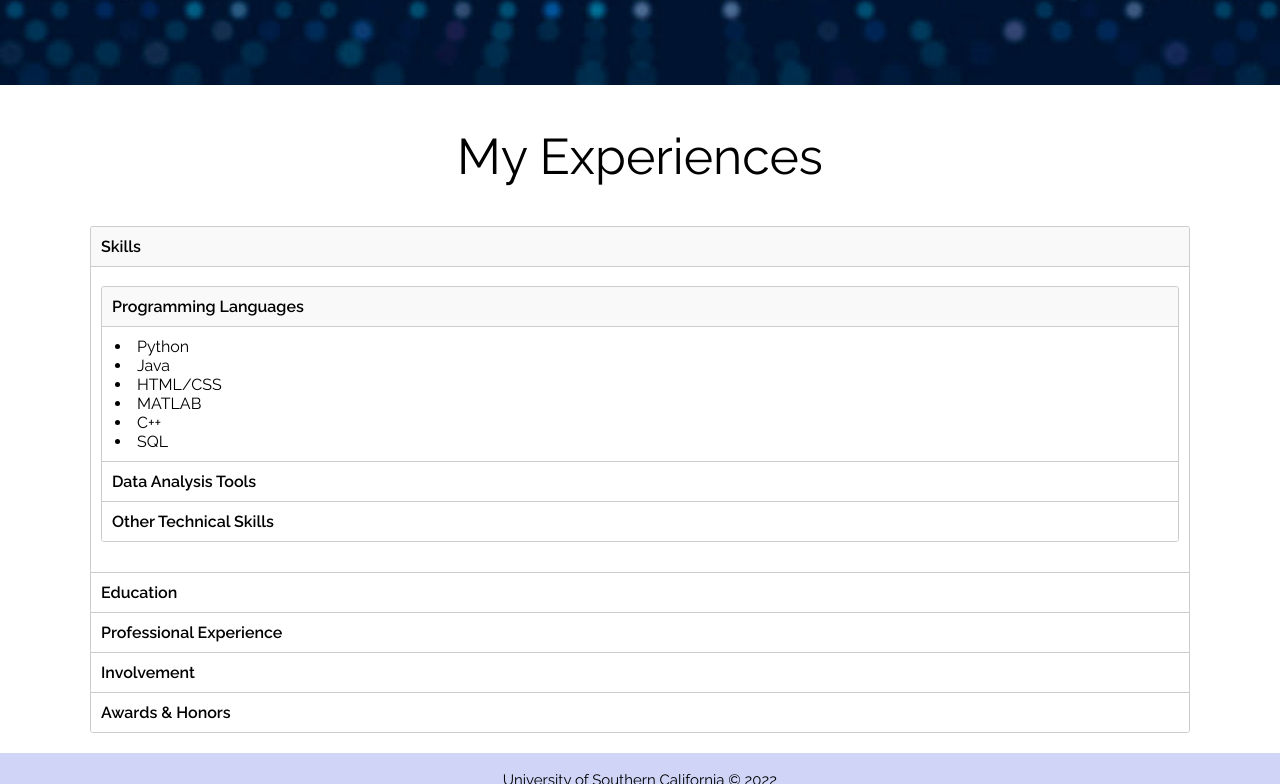
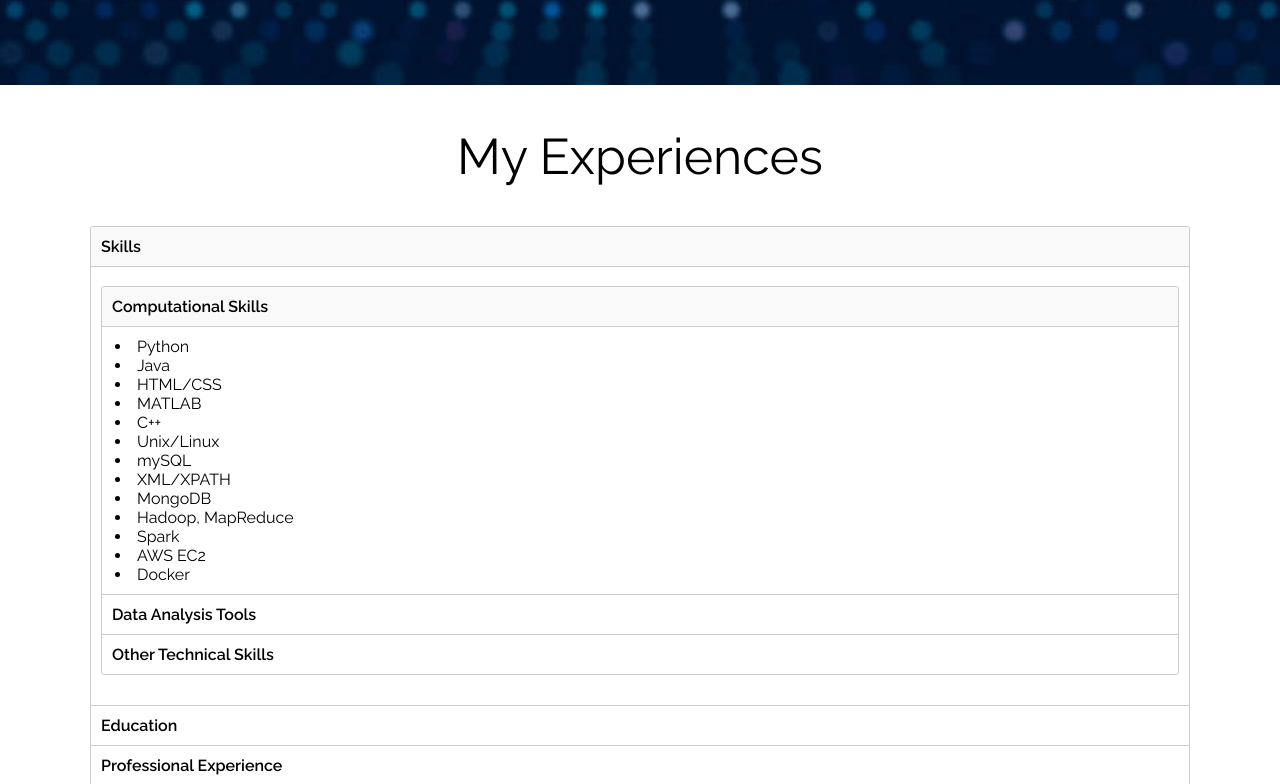
Before and after one commit to Samyukta-Vakkalanka/Personal_Portfolio, a plain HTML site: page experiences.html in a window 1280 px wide. Shown: the part 605-1389 px from the top of the page. Drawn offline with nearby package versions, Linux system fonts and the light colour scheme.

Commit message:
Update experiences.html

```diff
--- a/experiences.html
+++ b/experiences.html
@@ -103,7 +103,7 @@
 				<div>
 					<ul id="nested1" class="accordionjs">
 						<li>
-							<div class="in">Programming Languages</div>
+							<div class="in">Computational Skills</div>
 							<div>
 								<ul class="inner">
 									<li>Python</li>
@@ -111,7 +111,14 @@
 									<li>HTML/CSS</li>
 									<li>MATLAB</li>
 									<li>C++</li>
-									<li>SQL</li>
+									<li>Unix/Linux</li>
+									<li>mySQL</li>
+									<li>XML/XPATH</li>
+									<li>MongoDB</li>
+									<li>Hadoop, MapReduce</li>
+									<li>Spark</li>
+									<li>AWS EC2</li>
+									<li>Docker</li>
 								</ul>
 							</div>
 						</li>
@@ -121,7 +128,6 @@
 								<ul class="inner">
 									<li>ArcGIS Pro and Online</li>
 									<li>QGIS</li>
-									<li>Exposure to:</li>
 									<li>Tableau, Knime, RapidMiner</li>
 									<li>Weka, Sisense</li>
 								</ul>
@@ -131,7 +137,8 @@
 							<div class="in">Other Technical Skills</div>
 							<div>
 								<ul class="inner">
-									<li>GitHub and GitHub Pages</li>
+									<li>GitHub, GitHub Pages, Gitlab</li>
+									<li>Jira, Confluence, Agile</li>
 									<li>Microsoft Office Suite</li>
 									<li>Proficient in reading and writing Spanish</li>
 									<li>Fluent in speaking Telugu</li>
```
